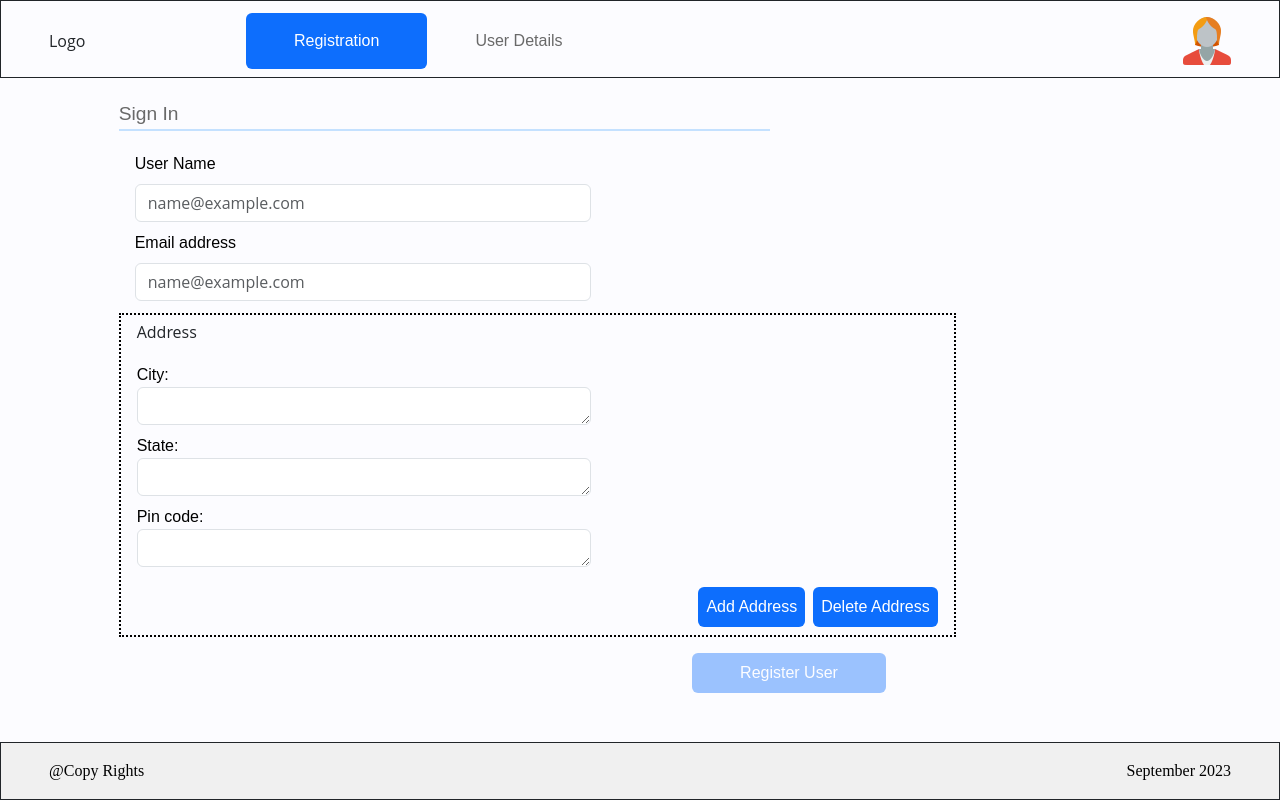
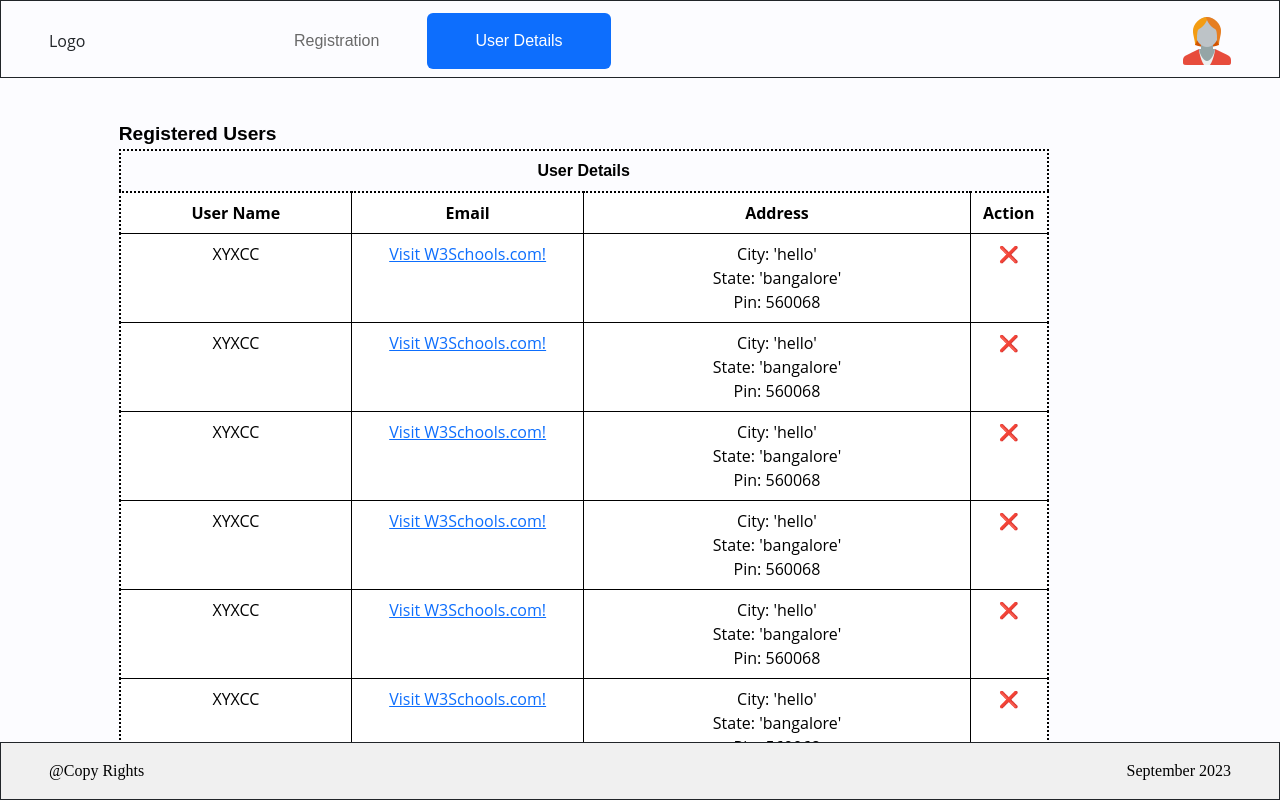
Before and after one commit to amithaR1/user-registration-app, an Angular app: page /user-registration in a window 1280 px wide. Shown: the top 800 px of the page. Built offline with nearby package versions, Linux system fonts and the light colour scheme.

Commit message:
Done  | user details page style

```diff
--- a/src/app/modules/home/entry-page/entry-page.component.scss
+++ b/src/app/modules/home/entry-page/entry-page.component.scss
@@ -8,10 +8,10 @@ header {
          nav {
             @extend .cursor-pointer;
             a {
-                @include text-elements($textClrInfo, 1rem, $fontFamilyPrimary);
+                @include text-elements($textClrInfo, 1rem, $fontFamilyPrimary, $fontNormal);
             }
             .active {
-                @include text-elements($textClrSecondary, 1rem, $fontFamilyPrimary);
+                @include text-elements($textClrSecondary, 1rem, $fontFamilyPrimary, $fontNormal);
             }
          }
         }
--- a/src/app/modules/home/entry-page/entry-page.component.ts
+++ b/src/app/modules/home/entry-page/entry-page.component.ts
@@ -16,7 +16,7 @@ export class EntryPageComponent {
       name: 'User Details',
       value: 2
     }]
-  public activeTab = 1;
+  public activeTab = 2;
   constructor() {}
   ngOnInit(): void {
   }
--- a/src/app/modules/home/registration/registration.component.html
+++ b/src/app/modules/home/registration/registration.component.html
@@ -18,7 +18,7 @@
                 </div>
                 <div class="address-section col-sm-12 mt-2">
                     <div class="col-sm-12">
-                    <h6 class="py-2 px-3">Address</h6>
+                    <div class="py-2 px-3">Address</div>
                     <div class="row">
                         <div class="col-sm-7">
                             <div class="py-1 px-3">
--- a/src/app/modules/home/registration/registration.component.scss
+++ b/src/app/modules/home/registration/registration.component.scss
@@ -2,32 +2,31 @@
 
 .registration-container {
     .header-layout {
-        @include text-elements($textClrInfo, 1.2rem, $fontFamilyPrimary);
-
+        @include text-elements($textClrInfo, 1.2rem, $fontFamilyPrimary,  $fontBold);
         hr {
             border: 1px solid $btnClrPrimary;
             margin-top: 0;
         }
     }
-
     .form-layout {
         label {
-            @include text-elements($textClrPrimary, 1rem, $fontFamilyPrimary);
+            @include text-elements($textClrPrimary, 1rem, $fontFamilyPrimary,  $fontNormal);
         }
         .address-section {
             border: 2px dotted $textClrPrimary;
             >div:first-child {
                 height: 33vh;
                 overflow: auto;
+                @include text-elements($textClrPrimary, 1rem, $fontFamilyPrimary,  $fontNormal);
             }
             button {
                 @extend .cursor-pointer;
-                @include text-elements($textClrSecondary, 1rem, $fontFamilyPrimary);
+                @include text-elements($textClrSecondary, 1rem, $fontFamilyPrimary,  $fontNormal);
             }
         }
         .action-btn {
             @extend .cursor-pointer;
-            @include text-elements($textClrSecondary, 1rem, $fontFamilyPrimary);
+            @include text-elements($textClrSecondary, 1rem, $fontFamilyPrimary,  $fontNormal);
         }
     }
 }
--- a/src/app/modules/home/user-details/user-details.component.html
+++ b/src/app/modules/home/user-details/user-details.component.html
@@ -1 +1,152 @@
-user Details
+<div class="user-details-container container offset-sm-1 col-sm-12">
+    <div class="header-layout col-sm-10 mt-4">
+        Registered Users
+    </div>
+    <div class="table-layout col-sm-10">
+        <div class="d-flex justify-content-center p-2">
+            User Details
+        </div>
+        <div >
+            <table class="table table-bordered">
+                <thead>
+                    <tr>
+                        <th class="col-sm-3">User Name</th>
+                        <th class="col-sm-3">Email</th>
+                        <th class="col-sm-5">Address</th>
+                        <th class="col-sm-1">Action</th>
+                    </tr>
+                </thead>
+                <tbody>
+                    <tr>
+                        <td class="col-sm-3">XYXCC</td>
+                        <td class="col-sm-3">
+                            <a href="https://www.w3schools.com/">Visit W3Schools.com!</a>
+                        </td>
+                        <td class="col-sm-5">
+                            <div class="address-body d-flex flex-column">
+                                <div>City: 'hello'</div>
+                                <div>State: 'bangalore' </div>
+                                <div> Pin: 560068</div>
+                            </div>
+                        </td>
+                        <td class="col-sm-1">
+                            <span>&#10060;</span>
+                        </td>
+                    </tr>
+                    <tr>
+                        <td class="col-sm-3">XYXCC</td>
+                        <td class="col-sm-3">
+                            <a href="https://www.w3schools.com/">Visit W3Schools.com!</a>
+                        </td>
+                        <td class="col-sm-5">
+                            <div class="address-body d-flex flex-column">
+                                <div>City: 'hello'</div>
+                                <div>State: 'bangalore' </div>
+                                <div> Pin: 560068</div>
+                            </div>
+                        </td>
+                        <td class="col-sm-1">
+                            <span>&#10060;</span>
+                        </td>
+                    </tr>
+                    <tr>
+                        <td class="col-sm-3">XYXCC</td>
+                        <td class="col-sm-3">
+                            <a href="https://www.w3schools.com/">Visit W3Schools.com!</a>
+                        </td>
+                        <td class="col-sm-5">
+                            <div class="address-body d-flex flex-column">
+                                <div>City: 'hello'</div>
+                                <div>State: 'bangalore' </div>
+                                <div> Pin: 560068</div>
+                            </div>
+                        </td>
+                        <td class="col-sm-1">
+                            <span>&#10060;</span>
+                        </td>
+                    </tr>
+                    <tr>
+                        <td class="col-sm-3">XYXCC</td>
+                        <td class="col-sm-3">
+                            <a href="https://www.w3schools.com/">Visit W3Schools.com!</a>
+                        </td>
+                        <td class="col-sm-5">
+                            <div class="address-body d-flex flex-column">
+                                <div>City: 'hello'</div>
+                                <div>State: 'bangalore' </div>
+                                <div> Pin: 560068</div>
+                            </div>
+                        </td>
+                        <td class="col-sm-1">
+                            <span>&#10060;</span>
+                        </td>
+                    </tr>
+                    <tr>
+                        <td class="col-sm-3">XYXCC</td>
+                        <td class="col-sm-3">
+                            <a href="https://www.w3schools.com/">Visit W3Schools.com!</a>
+                        </td>
+                        <td class="col-sm-5">
+                            <div class="address-body d-flex flex-column">
+                                <div>City: 'hello'</div>
+                                <div>State: 'bangalore' </div>
+                                <div> Pin: 560068</div>
+                            </div>
+                        </td>
+                        <td class="col-sm-1">
+                            <span>&#10060;</span>
+                        </td>
+                    </tr>
+                    <tr>
+                        <td class="col-sm-3">XYXCC</td>
+                        <td class="col-sm-3">
+                            <a href="https://www.w3schools.com/">Visit W3Schools.com!</a>
+                        </td>
+                        <td class="col-sm-5">
+                            <div class="address-body d-flex flex-column">
+                                <div>City: 'hello'</div>
+                                <div>State: 'bangalore' </div>
+                                <div> Pin: 560068</div>
+                            </div>
+                        </td>
+                        <td class="col-sm-1">
+                            <span>&#10060;</span>
+                        </td>
+                    </tr>
+                    <tr>
+                        <td class="col-sm-3">XYXCC</td>
+                        <td class="col-sm-3">
+                            <a href="https://www.w3schools.com/">Visit W3Schools.com!</a>
+                        </td>
+                        <td class="col-sm-5">
+                            <div class="address-body d-flex flex-column">
+                                <div>City: 'hello'</div>
+                                <div>State: 'bangalore' </div>
+                                <div> Pin: 560068</div>
+                            </div>
+                        </td>
+                        <td class="col-sm-1">
+                            <span>&#10060;</span>
+                        </td>
+                    </tr>
+                    <tr>
+                        <td class="col-sm-3">XYXCC</td>
+                        <td class="col-sm-3">
+                            <a href="https://www.w3schools.com/">Visit W3Schools.com!</a>
+                        </td>
+                        <td class="col-sm-5">
+                            <div class="address-body d-flex flex-column">
+                                <div>City: 'hello'</div>
+                                <div>State: 'bangalore' </div>
+                                <div> Pin: 560068</div>
+                            </div>
+                        </td>
+                        <td class="col-sm-1">
+                            <span>&#10060;</span>
+                        </td>
+                    </tr>
+                </tbody>
+            </table>
+        </div>
+    </div>
+</div>
--- a/src/app/modules/home/user-details/user-details.component.scss
+++ b/src/app/modules/home/user-details/user-details.component.scss
@@ -0,0 +1,27 @@
+@import"../../../shared/styles/var-palette.scss";
+
+.user-details-container {
+    .header-layout {
+        @include text-elements($textClrPrimary, 1.2rem, $fontFamilyPrimary, $fontBold);
+    }
+
+    .table-layout {
+        >div:first-child {
+            border: 2px dotted $textClrPrimary;
+            border-bottom: none;
+            @include text-elements($textClrPrimary, 1rem, $fontFamilyPrimary, $fontBold);
+        }
+        table {
+            border: 2px dotted $textClrPrimary;
+            th,
+            td {
+                @extend .text-center;
+            }
+            td:last-child{
+                span {
+                    @extend .cursor-pointer;
+                }
+            }
+        }
+    }
+}
--- a/src/app/shared/components/footer/footer.component.scss
+++ b/src/app/shared/components/footer/footer.component.scss
@@ -4,6 +4,6 @@ footer {
     @include bg-clr($bgSecondary);
 
     div {
-        @include text-elements($textClrPrimary, 1rem, $fontFamilySecondary);
+        @include text-elements($textClrPrimary, 1rem, $fontFamilySecondary, $fontNormal);
     }
 }
--- a/src/app/shared/components/footer/footer.component.ts
+++ b/src/app/shared/components/footer/footer.component.ts
@@ -12,7 +12,7 @@ export class FooterComponent implements OnInit{
   ngOnInit():void {
     this.getCurrentMonthYear();
   }
-  // to display cuurent month and year value
+  // to get cuurent month and year value
   getCurrentMonthYear(): void {
     const monthNames = ['January','Febraury','March','April','May','June','July','August','September','October','November','December'];
     this.currentMonth = monthNames[(new Date()).getMonth()];
--- a/src/app/shared/styles/custom-palette.scss
+++ b/src/app/shared/styles/custom-palette.scss
@@ -8,6 +8,9 @@ $textClrSecondary: #FFFFFF;
 $shadowClr: #00000033;
 $fontFamilyPrimary:Arial, Helvetica, sans-serif;
 $fontFamilySecondary:Times New Roman, Times, serif;
+$fontBold: bold;
+ $fontNormal: normal;
+ $fontLight: lighter;
 
 /* mixin for  background color*/
 
@@ -16,13 +19,16 @@ $fontFamilySecondary:Times New Roman, Times, serif;
 }
 
 /* mixin for text color */
-@mixin text-elements($txt-color, $fontsize, $fontFamily) {
+@mixin text-elements($txt-color, $fontsize, $fontFamily, $fontWeight) {
   color: $txt-color;
   @if $fontsize {
    font-size: $fontsize;
   }
   @if $fontFamily {
     font-family: $fontFamily;
+  }
+  @if $fontWeight {
+    font-weight: $fontWeight;
   }
 }
 
```
